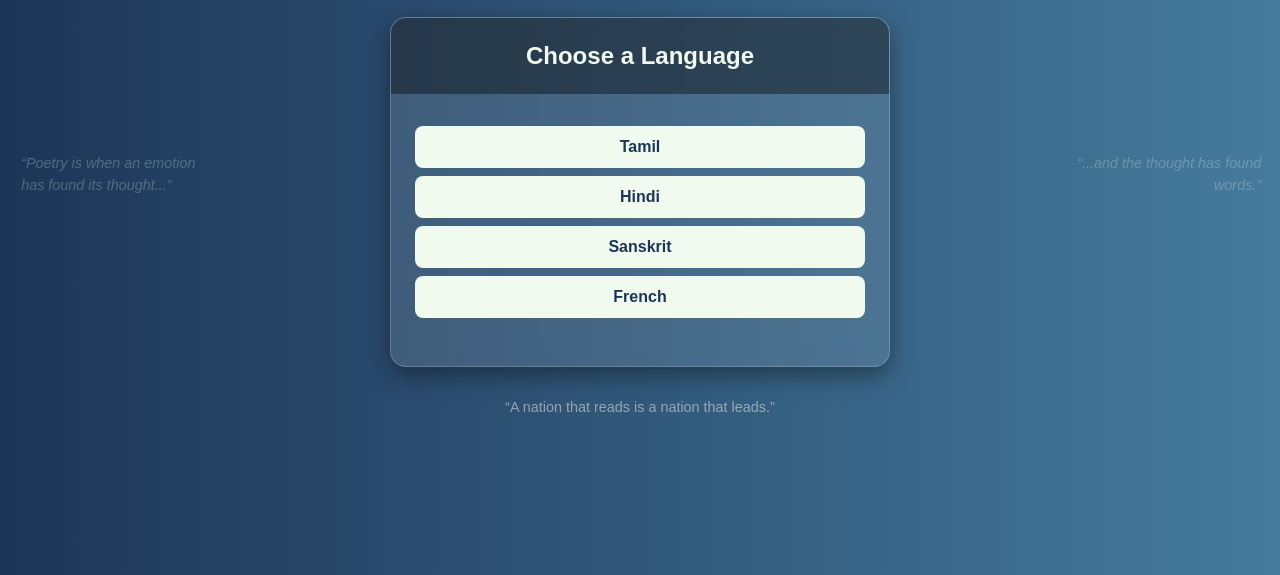
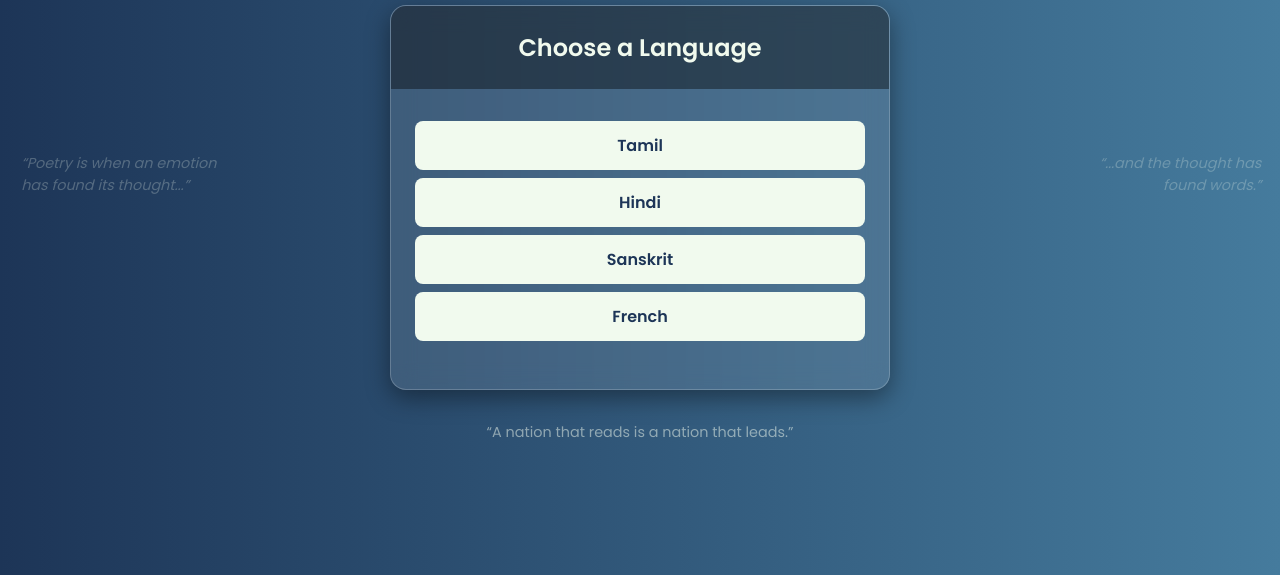
Before and after one commit to Arunesh-CS16/poetry-day, a plain HTML site: page index.html in a window 1280 px wide. Shown: the part 225-800 px from the top of the page. Drawn offline with Linux system fonts and the light colour scheme.

Commit message:
Update index.html

```diff
--- a/index.html
+++ b/index.html
@@ -3,14 +3,14 @@
 <head>
   <meta charset="UTF-8" />
   <title>Poetry Day</title>
-  <!--link href="https://fonts.googleapis.com/css2?family=Poppins:wght@400;600&display=swap" rel="stylesheet"-->
+  <link href="https://fonts.googleapis.com/css2?family=Poppins:wght@400;600&display=swap" rel="stylesheet">
   <style>
     * {
       box-sizing: border-box;
       font-family: 'Poppins', sans-serif;
     }
 
-    @font-face {
+/*     @font-face {
         font-family: 'Poppins';
         src: url('fonts/Poppins-Regular.ttf') format('ttf');
         font-weight: 400;
@@ -24,7 +24,7 @@
         font-style: normal;
     }
 
-
+ */
     body {
       margin: 0;
       padding: 1rem;
```
